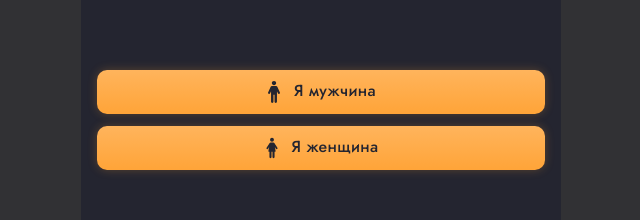
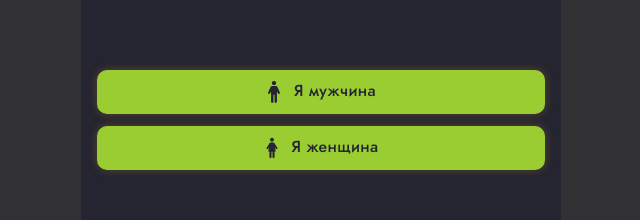
Before and after one commit to Svitlana-Yudina/landing-with-quiz, a React (Create React App) app: page / in a window 1280 px wide. Shown: the part 422-642 px from the top of the page, without its empty margins (319-959 px from the left). Built offline with nearby package versions, Linux system fonts and the light colour scheme.

Commit message:
CRO-125: fix button background

```diff
--- a/src/components/PrimaryButton/PrimaryButton.module.scss
+++ b/src/components/PrimaryButton/PrimaryButton.module.scss
@@ -10,7 +10,7 @@
   letter-spacing: 0.02em;
 
   color: $bg;
-  background: $bg--default-button;
+  background: yellowgreen;
   border: none;
   border-radius: 10px;
 
```
